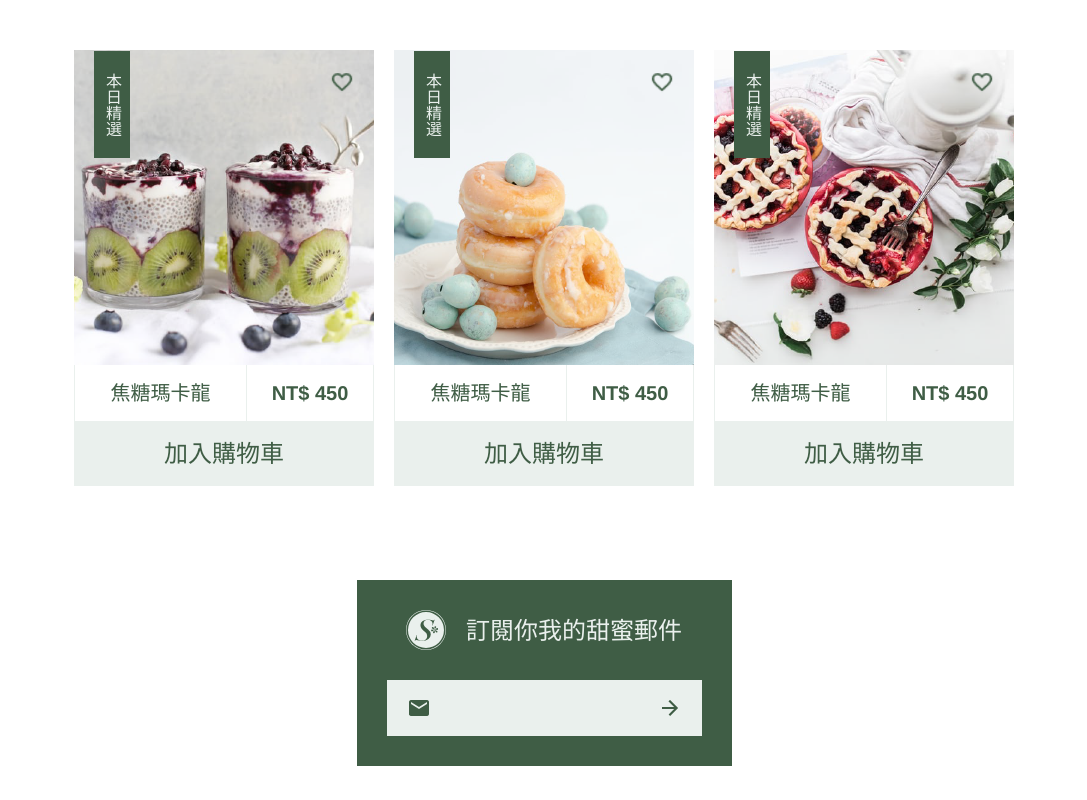
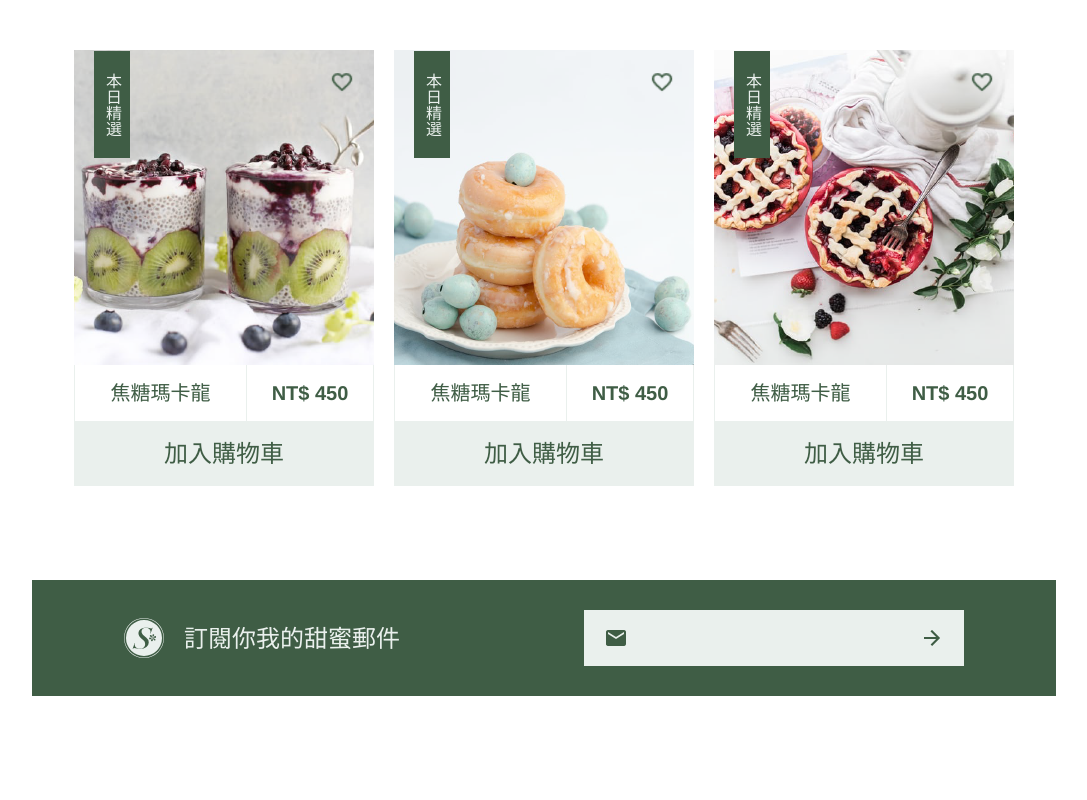
Before and after one commit to Lin4611/sweet-taste, a React (Vite) app: page / in a window 1280 px wide. Shown: the part 2315-3115 px from the top of the page, without its empty margins (96-1183 px from the left). After the commit the page ends 3045 px from the top, so only its background shows below. Built offline with nearby package versions, Linux system fonts and the light colour scheme.

Commit message:
style: refine Footer subscription desktop layout and styling

```diff
--- a/src/components/Footer.tsx
+++ b/src/components/Footer.tsx
@@ -3,8 +3,8 @@ import mail_icon from "../assets/img/icon/mail-24px.png";
 import subscribe_btn_icon from "../assets/img/icon/arrow_forward-24px.png"
 const Footer = () => {
   return (
-    <footer className="max-w-[375px] w-full mx-auto flex flex-col py-[34px]">
-      <section className="w-full flex flex-col bg-primary h-[186px] py-[30px] items-center justify-between">
+    <footer className="w-full mx-auto flex flex-col py-[34px] lg:max-w-[1024px]">
+      <section className="w-full flex flex-col bg-primary h-[186px] py-[30px] items-center justify-around lg:flex-row lg:h-[116px]">
         <div className="flex w-[276px] items-center justify-between">
           <img
             src={logo}
@@ -15,9 +15,9 @@ const Footer = () => {
             訂閱你我的甜蜜郵件
           </h3>
         </div>
-        <div className="flex w-full items-center h-14 relative px-[30px]">
-          <img src={mail_icon} alt="" className="z-100 w-6 h-6 object-cover absolute left-[50px]" />
-          <input type="email" className="bg-soft h-full w-[251px] focus:outline-none focus:ring-0 pl-16" />
+        <div className="flex w-full items-center h-14 relative px-[30px] lg:w-[380px] lg:p-0">
+          <img src={mail_icon} alt="" className="z-100 w-6 h-6 object-cover absolute left-[50px] lg:left-5" />
+          <input type="email" className="bg-soft h-full w-[251px] focus:outline-none focus:ring-0 pl-16 lg:w-[316px]" />
           <button type="button" className="px-5 py-4 bg-soft hover:bg-accent active:bg-accent">
             <img src={subscribe_btn_icon} alt="" className="h-6 w-6" />
           </button>
```
